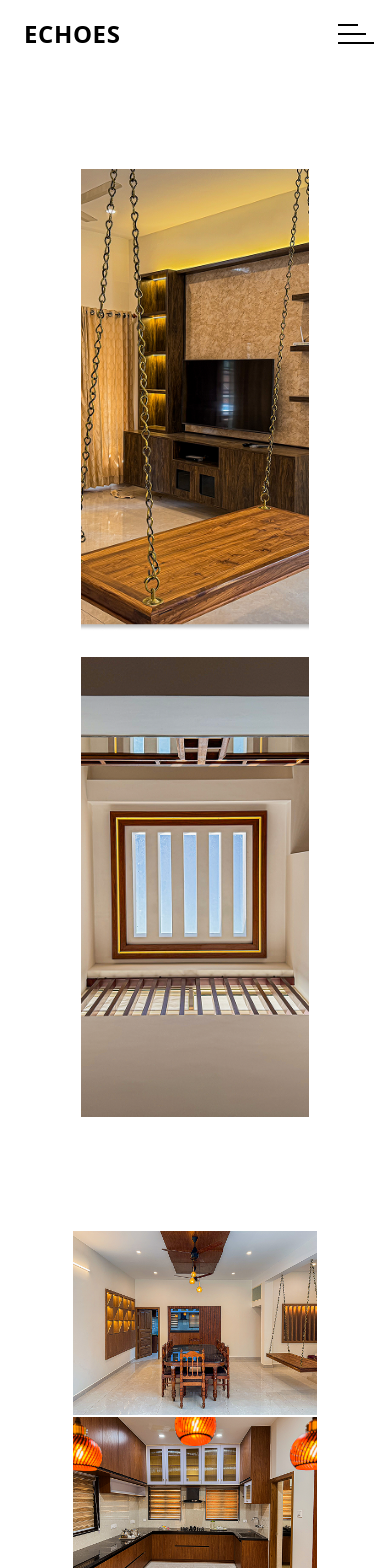
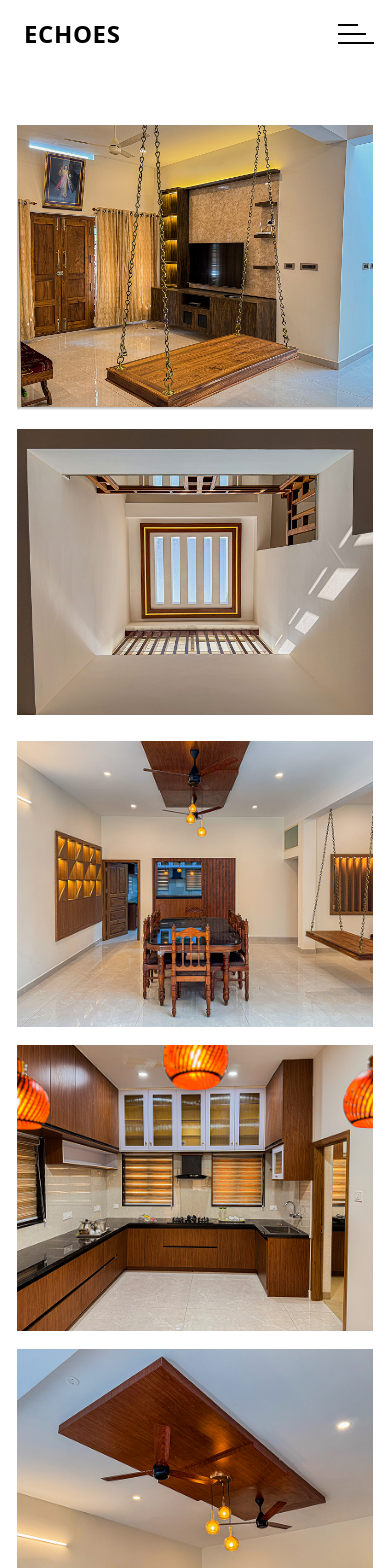
Before and after one commit to AnoopkumarA/echoes-website, a React (Vite) app: page /project-details in a window 390 px wide. Shown: the top 1568 px of the page. Built offline with nearby package versions, Linux system fonts and the light colour scheme; a web font is replaced by a local one.

Commit message:
Update projectsection.tsx

```diff
--- a/src/pages/projectsection.tsx
+++ b/src/pages/projectsection.tsx
@@ -1,11 +1,28 @@
-
+import { useState, useEffect } from 'react';
 
 const ProjectSection = () => {
+  const [isMobile, setIsMobile] = useState(false);
+
+  useEffect(() => {
+    const checkIfMobile = () => {
+      setIsMobile(window.innerWidth < 768);
+    };
+
+    // Initial check
+    checkIfMobile();
+
+    // Add event listener
+    window.addEventListener('resize', checkIfMobile);
+
+    // Cleanup
+    return () => window.removeEventListener('resize', checkIfMobile);
+  }, []);
+
   return (
-    <div className="pt-20">
-      <div className="flex flex-col md:flex-row gap-6 px-20 p-6 top-16 relative bg-white">
+    <div className="pt-12 md:pt-20">
+      <div className="flex flex-col md:flex-row gap-4 md:gap-6 px-4 md:px-20 p-3 md:p-6 top-16 relative bg-white">
         {/* Left Image */}
-        <div className="w-full mx-auto max-w-[48rem] h-[29rem] md:w-1/2 overflow-hidden">
+        <div className="w-full mx-auto md:max-w-[48rem] h-[18rem] md:h-[29rem] md:w-1/2 overflow-hidden">
           <img
             src="/10.png"
             alt="Swing Area"
@@ -14,7 +31,7 @@ const ProjectSection = () => {
         </div>
 
         {/* Right Image */}
-        <div className="w-full mx-auto max-w-[48rem] h-[28.9rem] md:w-1/2 overflow-hidden">
+        <div className="w-full mx-auto max-w-[48rem] h-[18rem] md:h-[28.9rem] md:w-1/2 overflow-hidden">
           <img
             src="/11.png"
             alt="Ceiling View"
@@ -23,10 +40,9 @@ const ProjectSection = () => {
         </div>
       </div>
 
-
-      <div className="flex flex-col md:flex-row px-18 mt-32 p-6 bg-white">
+      <div className="flex flex-col md:flex-row px-4 md:px-18 mt-16 md:mt-32 p-3 md:p-6 bg-white">
         {/* Left Image */}
-        <div className="w-full mx-auto max-w-[24rem] h-auto md:w-1/2 overflow-hidden">
+        <div className="w-full mx-auto max-w-[24rem] h-[18rem] md:h-auto md:w-1/2 overflow-hidden mb-4 md:mb-0">
           <img
             src="/12.png"
             alt="Swing Area"
@@ -35,7 +51,7 @@ const ProjectSection = () => {
         </div>
 
         {/* Right Image */}
-        <div className="w-full mx-auto max-w-[29rem] h-auto md:w-1/2 overflow-hidden">
+        <div className="w-full mx-auto max-w-[29rem] h-[18rem] md:h-auto md:w-1/2 overflow-hidden mb-4 md:mb-0">
           <img
             src="/13.png"
             alt="Ceiling View"
@@ -43,7 +59,7 @@ const ProjectSection = () => {
           />
         </div>
 
-        <div className="w-full mx-auto max-w-[29rem] h-auto md:w-1/2 overflow-hidden">
+        <div className="w-full mx-auto max-w-[29rem] h-[18rem] md:h-auto md:w-1/2 overflow-hidden">
           <img
             src="/14.png"
             alt="Ceiling View"
@@ -52,9 +68,9 @@ const ProjectSection = () => {
         </div>
       </div>
 
-      <div className="flex flex-col md:flex-row gap-6 px-20 p-6  relative bg-white">
+      <div className="flex flex-col md:flex-row gap-4 md:gap-6 px-4 md:px-20 p-3 md:p-6 relative bg-white">
         {/* Left Image */}
-        <div className="w-full mx-auto max-w-[48rem] h-[29rem] md:w-1/2 overflow-hidden">
+        <div className="w-full mx-auto max-w-[48rem] h-[18rem] md:h-[29rem] md:w-1/2 overflow-hidden">
           <img
             src="/16.png"
             alt="Swing Area"
@@ -63,7 +79,7 @@ const ProjectSection = () => {
         </div>
 
         {/* Right Image */}
-        <div className="w-full mx-auto max-w-[48rem] h-[29rem] md:w-1/2 overflow-hidden">
+        <div className="w-full mx-auto max-w-[48rem] h-[18rem] md:h-[29rem] md:w-1/2 overflow-hidden">
           <img
             src="/15.png"
             alt="Ceiling View"
```
